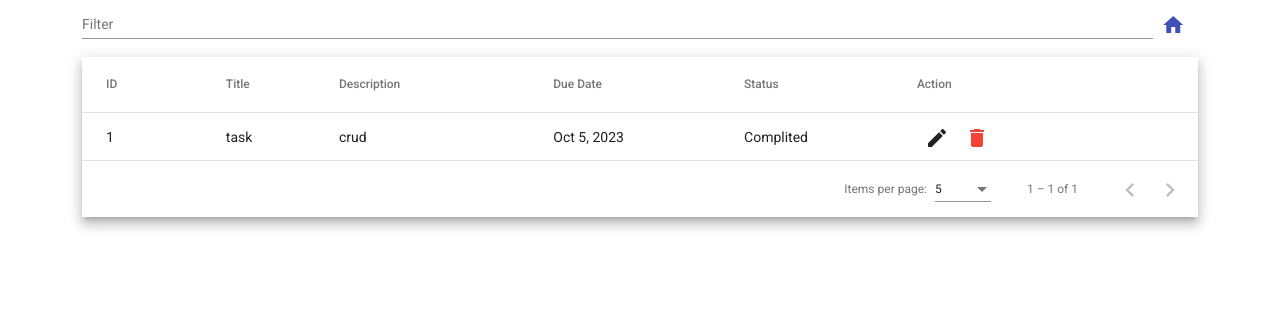
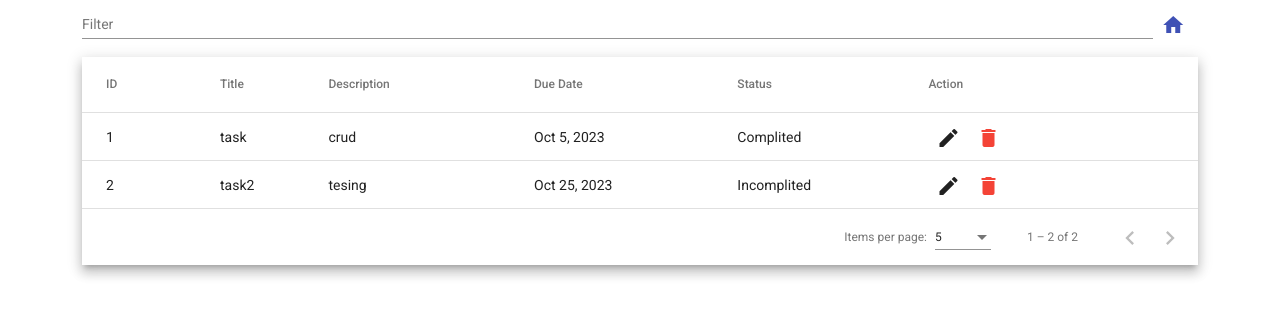
Before and after one commit to awk21/Task-Management-Application, an Angular app in the folder Task-Management-Application/: page /task-list in a window 1280 px wide. Shown: the top 316 px of the page. Built offline with nearby package versions, Linux system fonts and the light colour scheme; data requests are answered from the project's data file.

Commit message:
crud opration is done

```diff
--- a/Task-Management-Application/db.json
+++ b/Task-Management-Application/db.json
@@ -23,6 +23,13 @@
       "dueDate": "2023-10-05T18:30:00.000Z",
       "status": "Complited",
       "id": 1
+    },
+    {
+      "title": "task2",
+      "description": "tesing",
+      "dueDate": "2023-10-25T18:30:00.000Z",
+      "status": "Incomplited",
+      "id": 2
     }
   ]
 }
--- a/Task-Management-Application/src/app/crud/task-list/task-list.component.html
+++ b/Task-Management-Application/src/app/crud/task-list/task-list.component.html
@@ -6,7 +6,7 @@
                 <button mat-icon-button color="primary" (click)="home()">
                     <mat-icon>home</mat-icon>
                 </button>
-                <div class="mat-elevation-z8" cdkDropList (cdkDropListDropped)="onDrop($event)">
+                <div class="mat-elevation-z8">
                 <table mat-table [dataSource]="dataSource" matSort class="tableContainer">
 
                   <!-- ID Column -->
```
